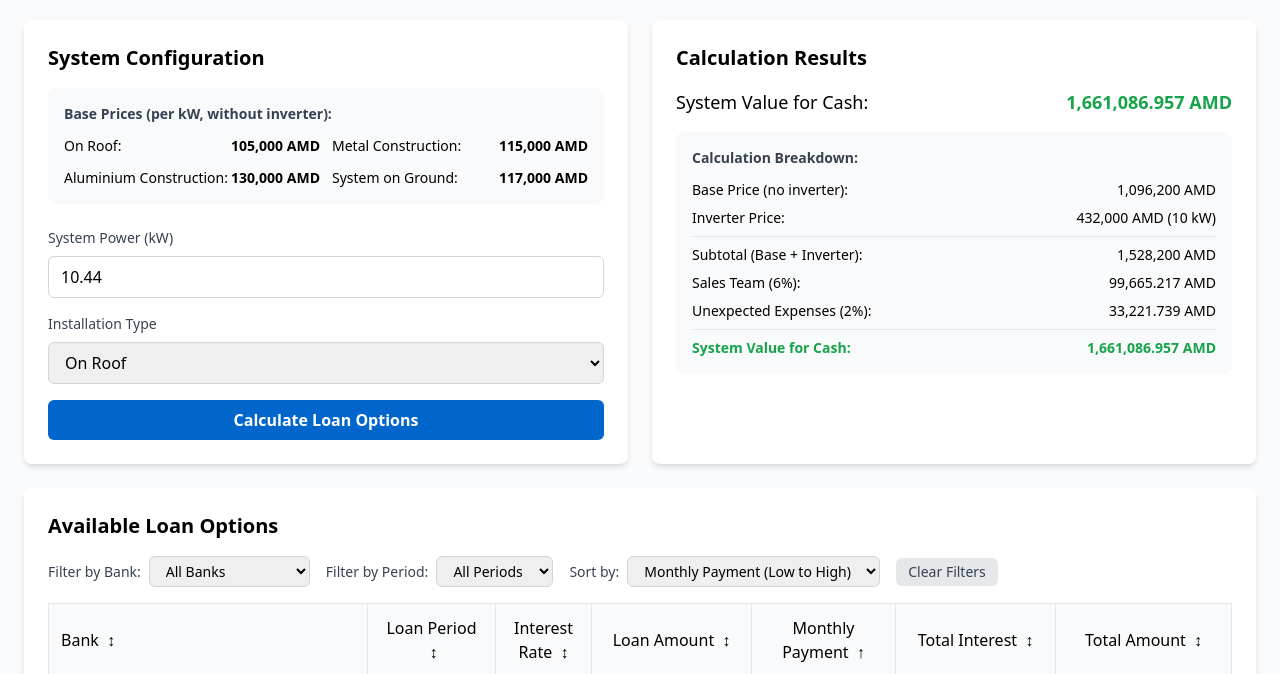
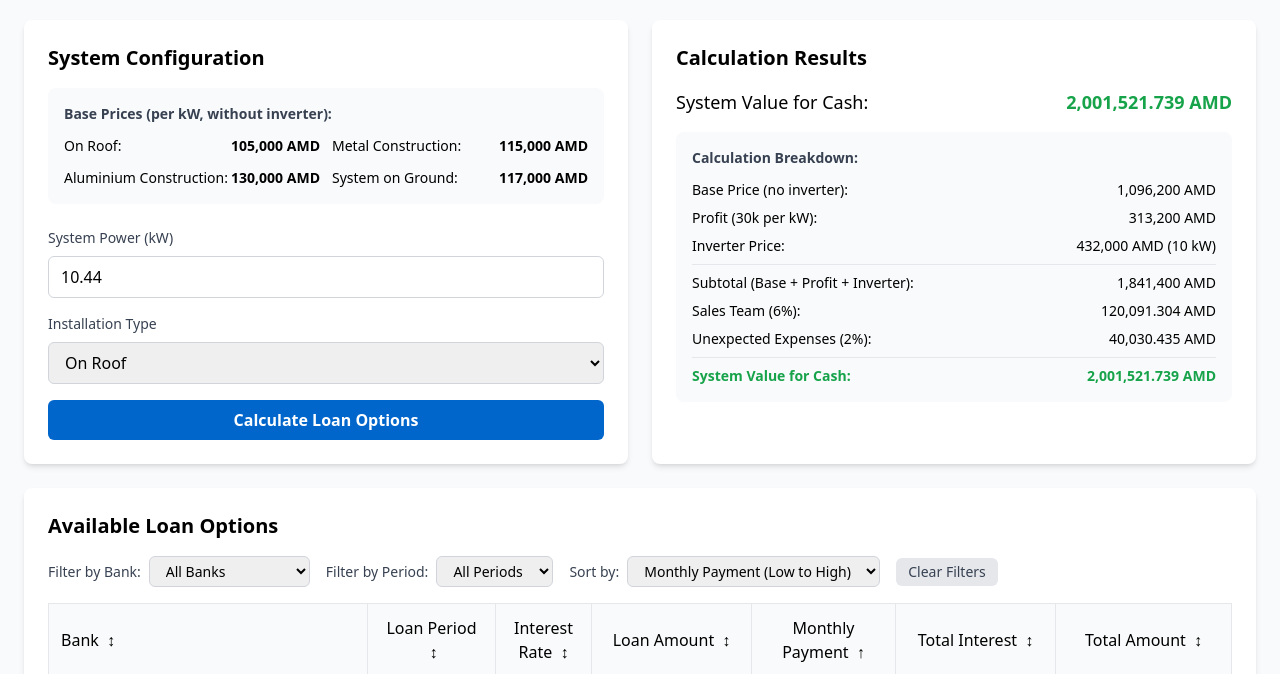
Before and after one commit to vardan1245/solar-loan-calculator, a website: page index.html in a window 1280 px wide. Both pictures are taken after a click on the button "Calculate Loan Options". Shown: the part 64-738 px from the top of the page. Drawn offline with nearby package versions, Linux system fonts and the light colour scheme.

Commit message:
Add 30,000 AMD profit per kW to calculation

```diff
--- a/index.html
+++ b/index.html
@@ -263,7 +263,9 @@
 
             // Get base price per kW (without inverter)
             let basePricePerKw = basePrices[installationType] || 130000;
+            const profitPerKw = 30000;
             const basePrice = systemPower * basePricePerKw;
+            const profitAmount = systemPower * profitPerKw;
 
             // Check if system is larger than 110 kW
             if (systemPower > 110) {
@@ -306,18 +308,19 @@
             const unanticipatedExpensesPct = 0.02; // 2%
 
             // Total system price including sales team and unexpected expenses
-            const totalSystemPrice = (basePrice + inverterPrice) / (1 - salesTeamPct - unanticipatedExpensesPct);
+            const totalSystemPrice = (basePrice + profitAmount + inverterPrice) / (1 - salesTeamPct - unanticipatedExpensesPct);
 
             // Display results
             const systemValueText = currentLanguage === 'en' ? 'System Value for Cash:' : 'Կանխիկ վաճառքի գին:';
             const breakdownTitle = currentLanguage === 'en' ? 'Calculation Breakdown:' : 'Հաշվարկի մանրամասները:';
             const basePriceText = currentLanguage === 'en' ? 'Base Price (no inverter):' : 'Բազային գին (առանց ինվերտորի):';
+            const profitText = currentLanguage === 'en' ? 'Profit (30k per kW):' : 'Շահույթ (30k կՎտ-ի համար):';
             const inverterPriceText = currentLanguage === 'en' ? 'Inverter Price:' : 'Ինվերտորի գին:';
-            const subtotalText = currentLanguage === 'en' ? 'Subtotal (Base + Inverter):' : 'Ենթագումար (Բազային + Ինվերտոր):';
+            const subtotalText = currentLanguage === 'en' ? 'Subtotal (Base + Profit + Inverter):' : 'Ենթագումար (Բազային + Շահույթ + Ինվերտոր):';
             const salesTeamText = currentLanguage === 'en' ? 'Sales Team (6%):' : 'Վաճառքի թիմ (6%):';
             const unexpectedExpensesText = currentLanguage === 'en' ? 'Unexpected Expenses (2%):' : 'Անսպասելի ծախսեր (2%):';
 
-            const basePriceWithInverter = basePrice + inverterPrice;
+            const basePriceWithProfitAndInverter = basePrice + profitAmount + inverterPrice;
             const salesTeamAmount = totalSystemPrice * salesTeamPct;
             const unexpectedExpensesAmount = totalSystemPrice * unanticipatedExpensesPct;
 
@@ -336,12 +339,16 @@
                                 <span>${basePrice.toLocaleString()} AMD</span>
                             </div>
                             <div class="flex justify-between">
+                                <span>${profitText}</span>
+                                <span>${profitAmount.toLocaleString()} AMD</span>
+                            </div>
+                            <div class="flex justify-between">
                                 <span>${inverterPriceText}</span>
                                 <span>${inverterPrice.toLocaleString()} AMD (${inverterKw} kW)</span>
                             </div>
                             <div class="flex justify-between border-t pt-2">
                                 <span class="font-medium">${subtotalText}</span>
-                                <span class="font-medium">${basePriceWithInverter.toLocaleString()} AMD</span>
+                                <span class="font-medium">${basePriceWithProfitAndInverter.toLocaleString()} AMD</span>
                             </div>
                             <div class="flex justify-between">
                                 <span>${salesTeamText}</span>
```
